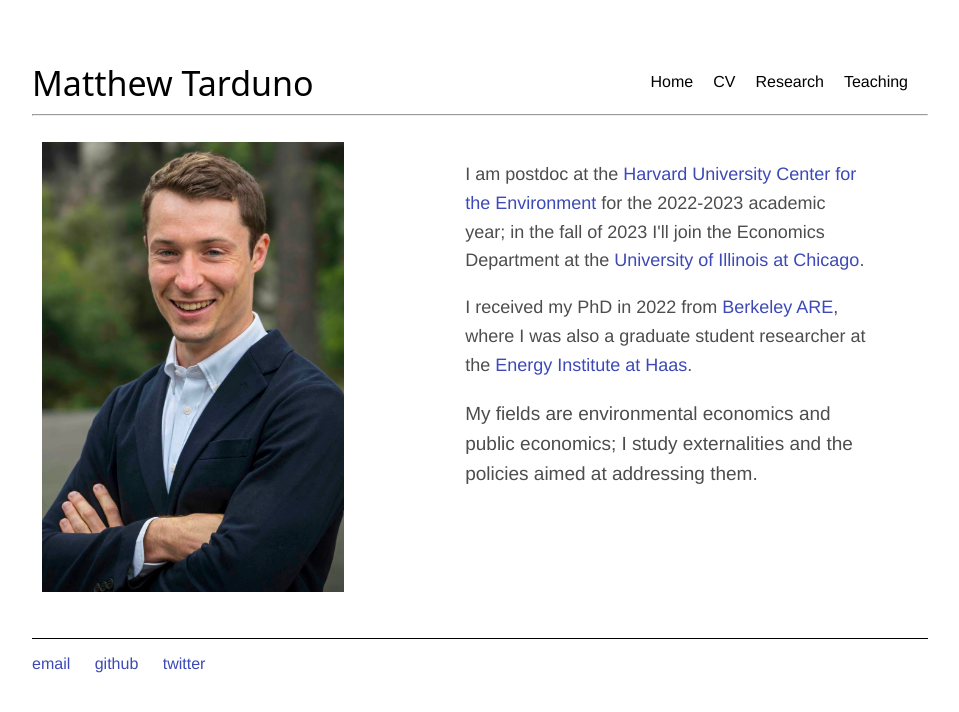
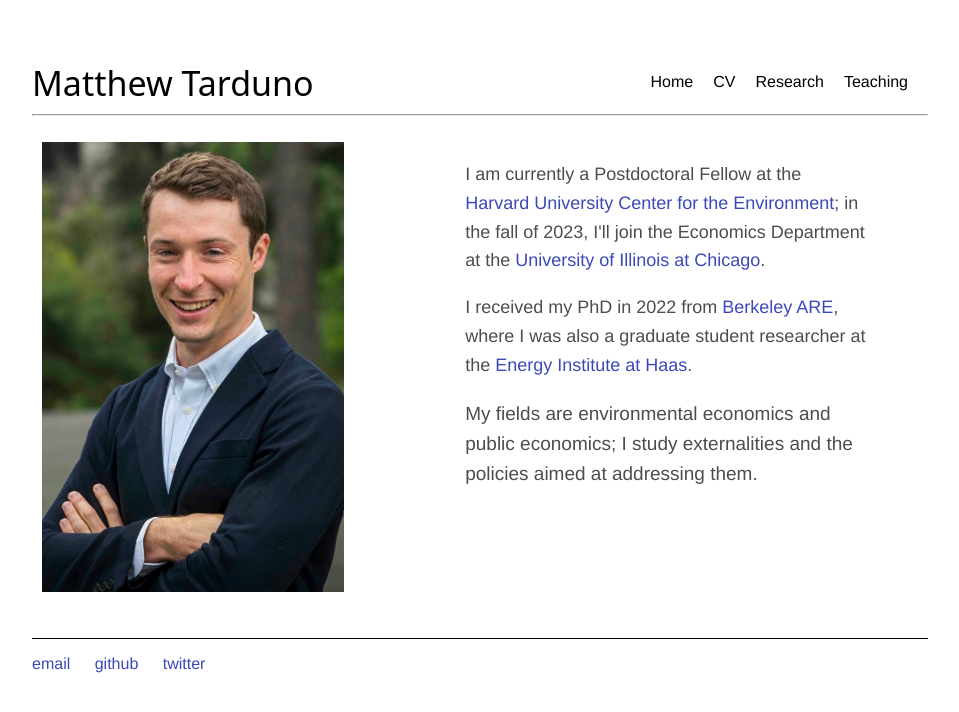
Before and after one commit to Matt-Tarduno/Matt-Tarduno.github.io, a Jekyll site: the page built from index.html, in a window 1280 px wide. Shown: the top 712 px of the page, without its empty margins (160-1119 px from the left). Built offline with Jekyll 4.4.1, drawn with Linux system fonts in a browser that asks for light colours.

Commit message:
Update index.html

```diff
--- a/index.html
+++ b/index.html
@@ -25,7 +25,7 @@
 
   <div class="column">
 
-	  <p style="font-size:18px; line-height:1.6;">I am postdoc at the <a href="https://environment.harvard.edu/" target="_blank"><span style="font-weight:500;">Harvard University Center for the Environment</span></a> for the 2022-2023 academic year; in the fall of 2023 I'll join the Economics Department at the <a href="https://econ.uic.edu/" target="_blank"><span style="font-weight:500;">University of Illinois at Chicago</span></a>.</p>
+	  <p style="font-size:18px; line-height:1.6;">I am currently a Postdoctoral Fellow at the <a href="https://environment.harvard.edu/" target="_blank"><span style="font-weight:500;">Harvard University Center for the Environment</span></a>; in the fall of 2023, I'll join the Economics Department at the <a href="https://econ.uic.edu/" target="_blank"><span style="font-weight:500;">University of Illinois at Chicago</span></a>.</p>
 	  <p></p>
 	<p style="font-size:18px; line-height:1.6;">I received my PhD in 2022 from <a href="https://are.berkeley.edu/" target="_blank"><span style="font-weight:500;">Berkeley ARE</span></a>, where I was also a graduate student researcher at the <a href="https://ei.haas.berkeley.edu/" target="_blank"><span style="font-weight:500;">Energy Institute at Haas</span></a>. </p>
 	<p></p>
```
